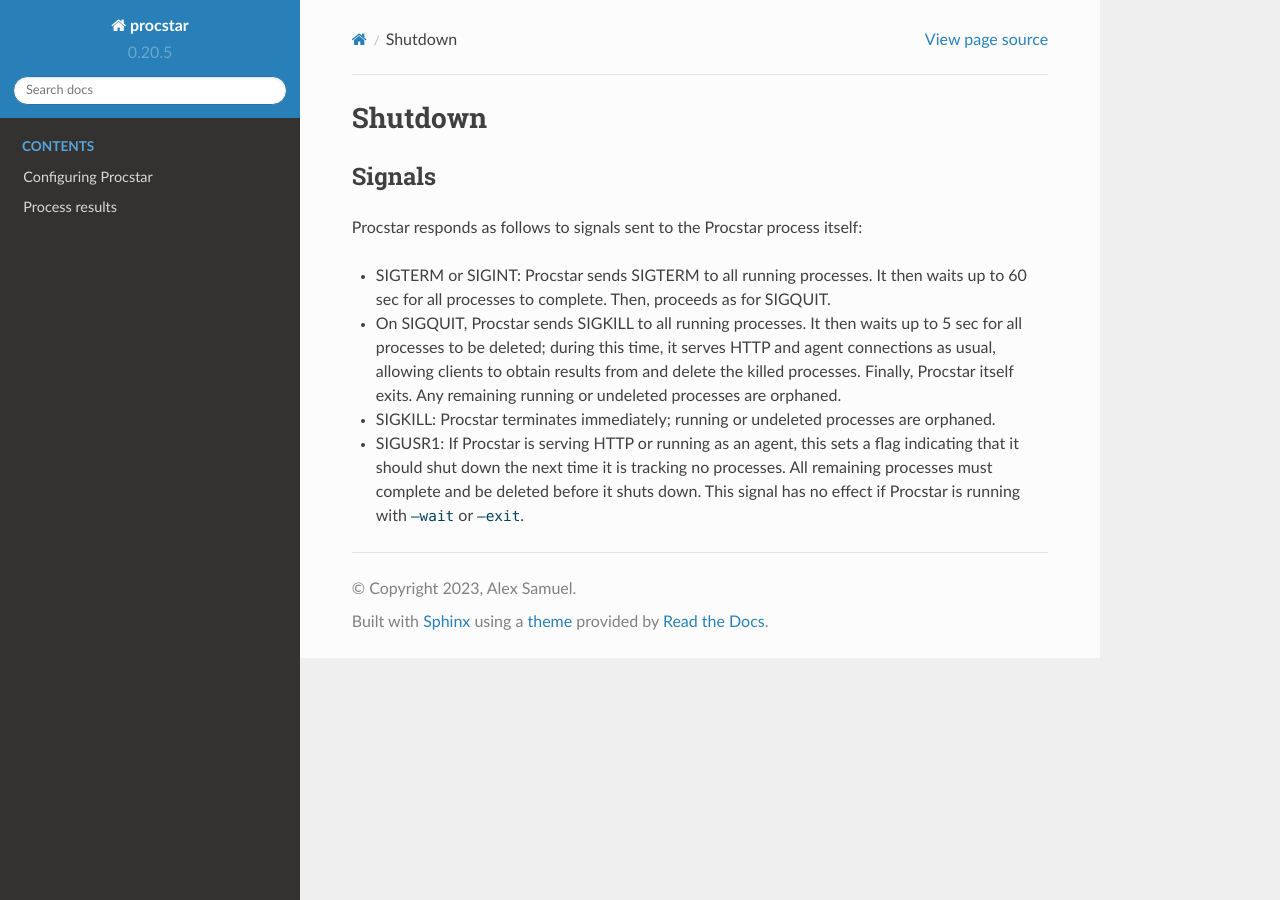
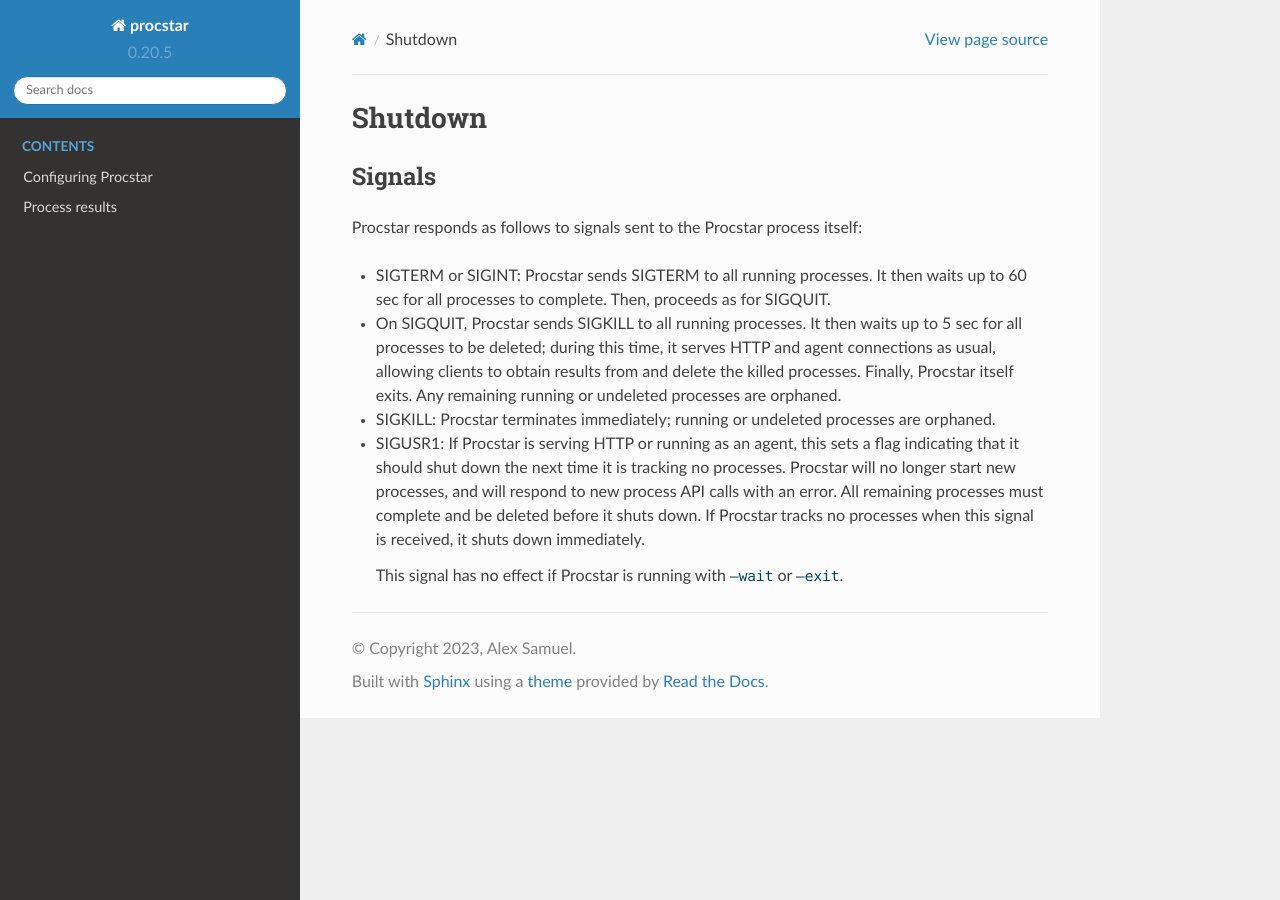
Before and after one commit to apsis-scheduler/procstar, a Sphinx documentation site: the page built from docs/shutdown.rst, in a window 1280 px wide. Built offline with Sphinx 7.4.7 and the Read the Docs theme 2.0.0, drawn with Linux system fonts in a browser that asks for light colours.

Commit message:
Update shutdown docs.

```diff
--- a/docs/shutdown.rst
+++ b/docs/shutdown.rst
@@ -23,5 +23,9 @@ Procstar responds as follows to signals sent to the Procstar process itself:
 
 - SIGUSR1: If Procstar is serving HTTP or running as an agent, this sets a flag
   indicating that it should shut down the next time it is tracking no processes.
-  All remaining processes must complete and be deleted before it shuts down.
+  Procstar will no longer start new processes, and will respond to new process
+  API calls with an error.  All remaining processes must complete and be deleted
+  before it shuts down.  If Procstar tracks no processes when this signal is
+  received, it shuts down immediately.
+
   This signal has no effect if Procstar is running with `--wait` or `--exit`.
```
